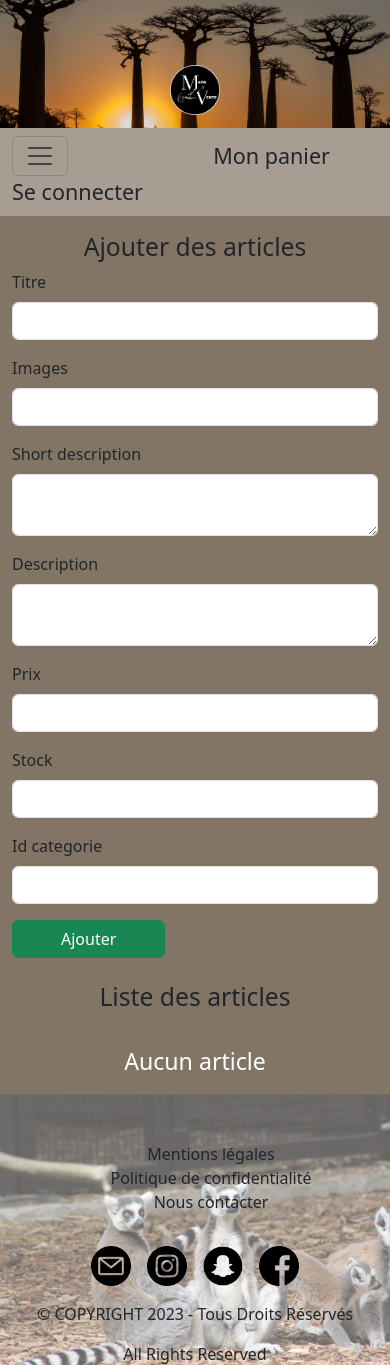
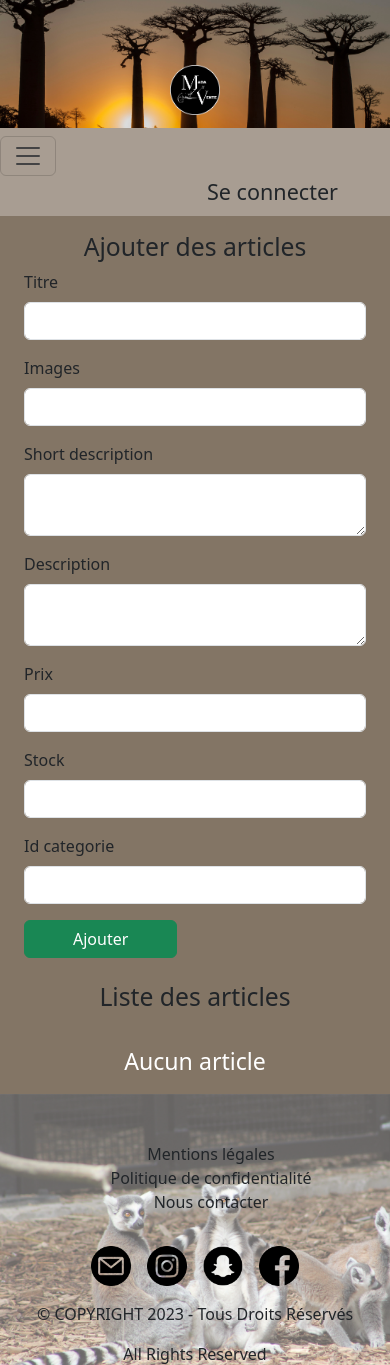
Before and after one commit to DyAnah01/madavente, a Symfony app: template templates/articles/addShowArticles.html.twig in a window 390 px wide. Shown: the top 1365 px of the page. Run offline with Twig, Linux system fonts and the light colour scheme; the template is opened without the code that fills it, so the values that code supplies are empty; form fields are guessed from the names that the template uses; some libraries are stand-ins or nearby versions.

Commit message:
just clean code

```diff
--- a/src/Form/ArticlesType.php
+++ b/src/Form/ArticlesType.php
@@ -75,7 +75,6 @@ class ArticlesType extends AbstractType
             ])
             ->add('idCategorie', EntityType::class, [
                 'class' => Categorie::class,
-                'placeholder' => 'Selecionner une categorie',
                 'choice_label' => 'nom',
                 'label' => 'Catégorie',
                 'required' => false,
--- a/templates/articles/addShowArticles.html.twig
+++ b/templates/articles/addShowArticles.html.twig
@@ -10,9 +10,8 @@
     </div>
 {% endfor %}
 <div class="row justify-content-center">
-    <div class="col-md-12 d-flex justify-content-center">
-        <div class="row justify-content-center">
-            <div class="col-md-6">
+    <div class="col-md-12  row d-flex justify-content-center">
+            <div class="col-md-4">
                 {{ form_start(formArticles) }}
                 <div class="col-md-12 mx-auto">
                     {{ form_row(formArticles.titre) }}
@@ -28,7 +27,7 @@
                 </div>
             </div>
 
-            <div class="col-md-6">
+            <div class="col-md-4">
                 <div class="col-md-12 mx-auto">
                     {{ form_row(formArticles.prix) }}
                 </div>
@@ -44,7 +43,6 @@
                 </div>
                 {{ form_end(formArticles) }}
             </div>
-        </div>
     </div>
     <h2 class="text-center py-4">Liste des articles</h2>
     {% if articles %}
--- a/templates/home/index.html.twig
+++ b/templates/home/index.html.twig
@@ -4,6 +4,11 @@
 
 {% block body %}
 {# {{ dump(articles) }} #}
+{% for notification in app.flashes('success') %}
+    <div class="alert alert-success col-md-6 mx-auto text-center disparition">
+        {{ notification }}
+    </div>
+{% endfor %}
 <div class="row p-3">
     {% if articles %}
     {% for item in articles %}
--- a/templates/nav.html.twig
+++ b/templates/nav.html.twig
@@ -1,5 +1,5 @@
-<nav class="navbar navbar-expand-lg text-center justify-content-center navig" style="background-color: #5a473150;">
-  <div class="container-fluid">
+<nav class="navbar navbar-expand-lg text-center justify-content-center navig row" style="background-color: #5a473150;">
+  <div class="col-md-9 container-fluid">
     {# <a class="navbar-brand mx-5" href=" {{ path('home') }} ">Accueil</a> #}
     <button class="navbar-toggler" type="button" data-bs-toggle="collapse" data-bs-target="#navbarNavDropdown"
       aria-controls="navbarNavDropdown" aria-expanded="false" aria-label="Toggle navigation">
@@ -18,59 +18,50 @@
             <li><a class="dropdown-item" href=" {{path('app_categorie')}} ">Gestion de catégorie</a></li>
             <li><a class="dropdown-item" href="{{ path('add_articles') }}">Gestion des articles</a></li>
             <li><a class="dropdown-item" href="#"></a></li>
-
             {% else %}
             <li><a class="dropdown-item" href="#">Categorie 1</a></li>
             <li><a class="dropdown-item" href="#">Categorie 2</a></li>
             {% endif %}
-
           </ul>
         </li>
-        {% if app.user %}
+        {% if app.user and app.user.roles[0] == "ROLE_USER" %}
         <li class="nav-item dropdown">
             <a class="nav-link dropdown-toggle" href="#" role="button" data-bs-toggle="dropdown" aria-expanded="false">Mon Compte</a>
             <ul class="dropdown-menu">
-              {% if app.user %}
-                {# {% if app.user.roles[0] == "ROLE_ADMIN" %}
-                <li><a class="dropdown-item" href="#">Liste de commande</a></li>
-                {% endif %} #}
-
-                {% if app.user.roles[0] == "ROLE_USER" %}
+                <li><a class="dropdown-item" href="#">Informations personnelles</a></li>
                 <li><a class="dropdown-item" href="#">Historique de commande</a></li>
-                {% endif %}
-
-                <li><a class="dropdown-item" href=" {{ path('app_logout') }} ">Logout</a></li>
-              {% endif %}
+                <li><a class="dropdown-item" href=" {{ path('app_logout') }} ">Se déconnecter</a></li>
             </ul>
         </li>
+        {% else %}
         {% endif %}
         {# <li class="nav-item text-end"><a class="nav-link" href="{{ path('app_login') }}">Se connecter</a></li> #}
-
+        {% if app.user and app.user.roles[0] == "ROLE_ADMIN"  %}
+        <li class="nav-item"><a class="nav-link" href="">Commandes en cours</a></li>
+        <li class="nav-item"><a class="nav-link" href="">Historiques de vente</a></li>
+        <li class="nav-item"><a class="nav-link" href="">Liste d'utilisateur</a></li>
+        {% else %}
+        <li class="nav-item"><a class="nav-link" href="{{ path('get_cart') }}">Mon panier</a></li>
+        {% endif %}
       </ul>
     </div>
       {# {{ dump(app.user) }} #}
-      {% if app.user and app.user.roles[0] == "ROLE_ADMIN" %}
-      <div class="d-flex">
-        <a class="text-decoration-none text-end text-dark fs-5 pe-5" href="">Commandes en cours</a>
-        <p class="text-end text-dark fs-5 pe-3">Historiques</p>
+
+
   </div>
-      {% else %}
-      <div class="d-flex flex-column">
-        <a class="text-decoration-none text-end pe-5 text-dark fs-4" href="{{ path('get_cart') }}">Mon panier</a>
-      </div>
-      {% endif %}
-      <div class="d-flex flex-column">
+  <div class="col-md-3 d-flex flex-column pe-3">
     {% if app.user %}
     <p class="mb-3 text-end opacity-50">
       Vous êtes connecté en tant que {{ app.user.prenom }} </p>
     {% if app.user.roles[0] == "ROLE_ADMIN" %}
-        <p class="fs-3 text-danger">Espace admin</p>
+    <p class="fs-3 text-danger text-end">Espace admin</p>
+    <a class="text-end text-decoration-none" href=" {{ path('app_logout') }} ">Se déconnecter</a>
+    {% endif %}
+    {% if app.user.roles[0] == "ROLE_USER" %}
+    <a class="text-end text-decoration-none" href=" {{ path('app_logout') }} ">Se déconnecter</a>
     {% endif %}
   {% else %}
     <a class="text-decoration-none text-end pe-5 text-dark fs-4" href="{{ path('app_login') }}">Se connecter</a>
   {% endif %}
   </div>
-
-
-  </div>
 </nav>
```
Lines whose indentation alone changed are shown as unchanged.
